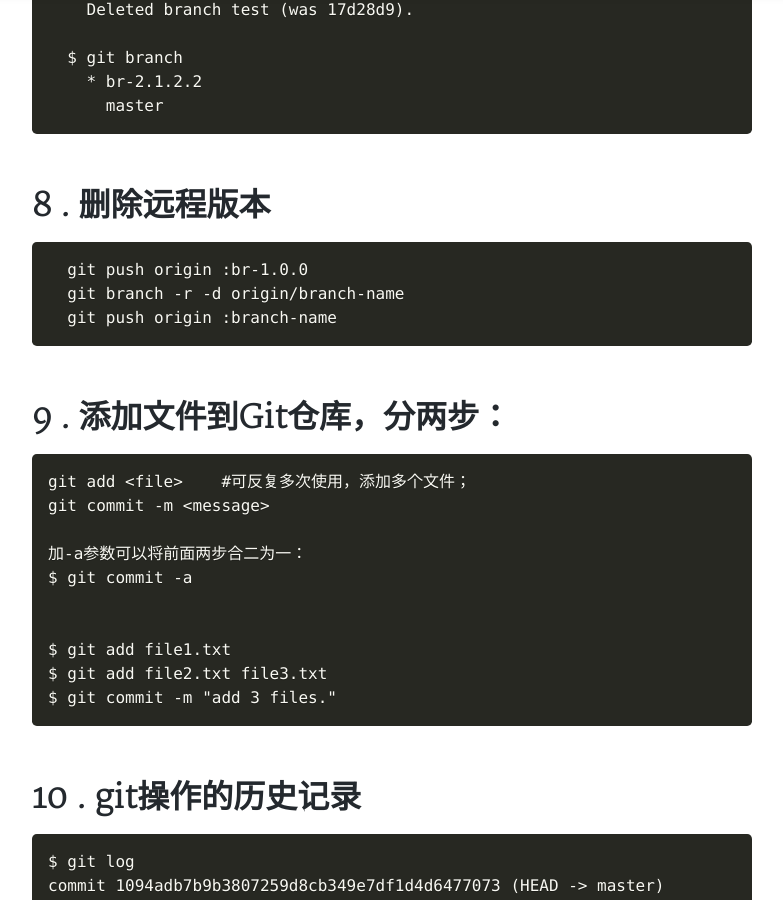
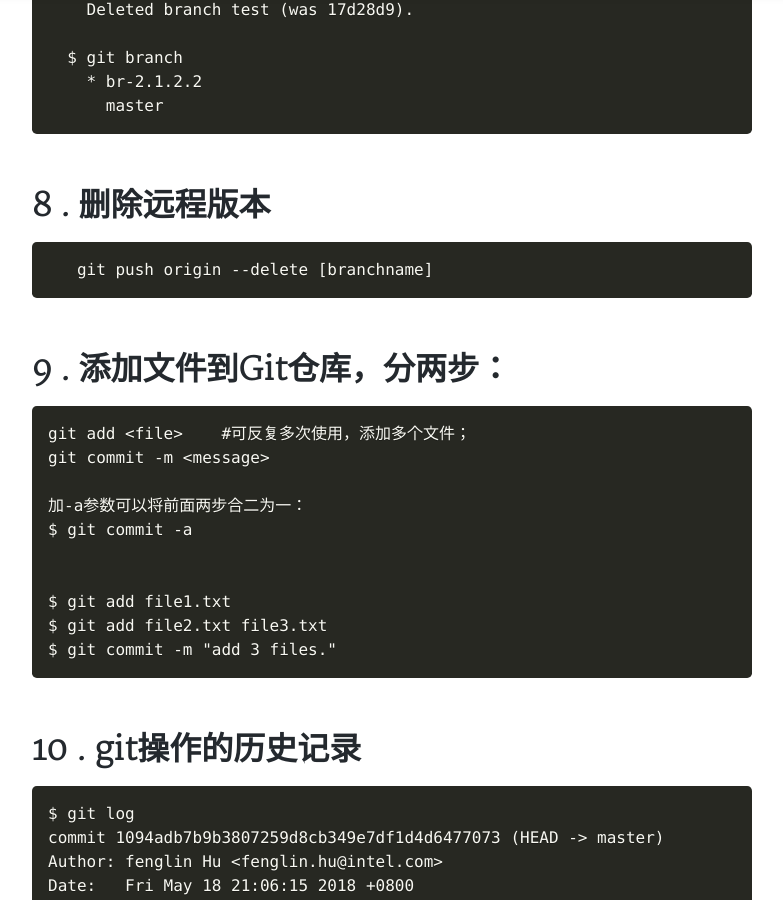
Before and after one commit to hufenglin/hufenglin.github.io, a Jekyll site: the page built from _posts/2017-11-13-git 查看远程分支、本地分支、创建分支、把分支推到远程repository、删除本地分支.md, in a window 1280 px wide and 900 px high, scrolled down 2291 px. Shown: the whole window, without its empty margins (248-1031 px from the left). Built offline with Jekyll 4.4.1, drawn with Linux system fonts in a browser that asks for light colours; nearby versions of some CDN libraries; a style sheet for code colours, icons or effects is not loaded.

Commit message:
Update 2017-11-13-git 查看远程分支、本地分支、创建分支、把分支推到远程repository、删除本地分支.md

```diff
--- a/_posts/2017-11-13-git 查看远程分支、本地分支、创建分支、把分支推到远程repository、删除本地分支.md
+++ b/_posts/2017-11-13-git 查看远程分支、本地分支、创建分支、把分支推到远程repository、删除本地分支.md
@@ -77,9 +77,8 @@ tags: Git
 
 # 8 . 删除远程版本
 
-      git push origin :br-1.0.0
-      git branch -r -d origin/branch-name
-      git push origin :branch-name
+       git push origin --delete [branchname]
+
 
 # 9 . 添加文件到Git仓库，分两步：
 
```
